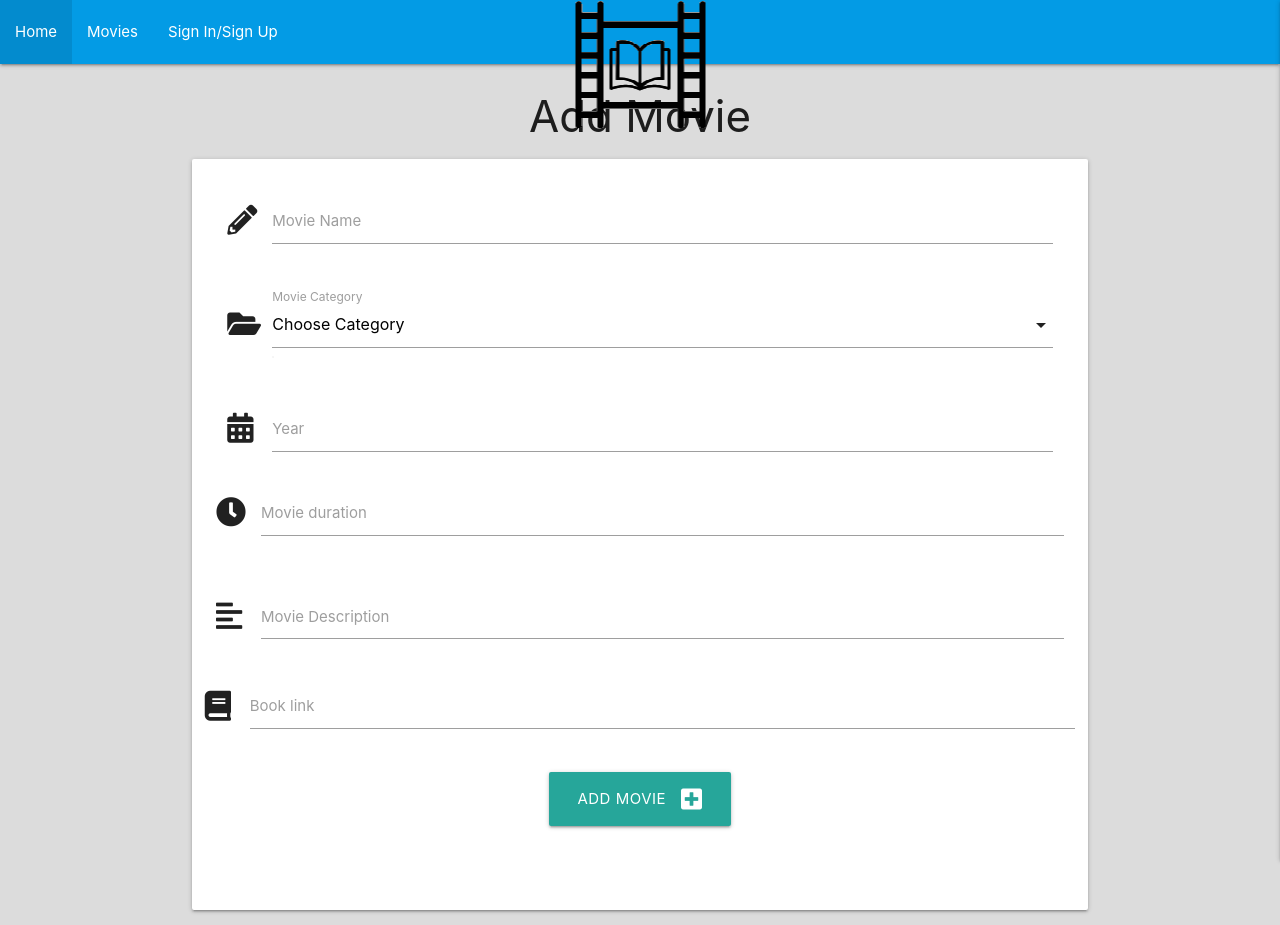
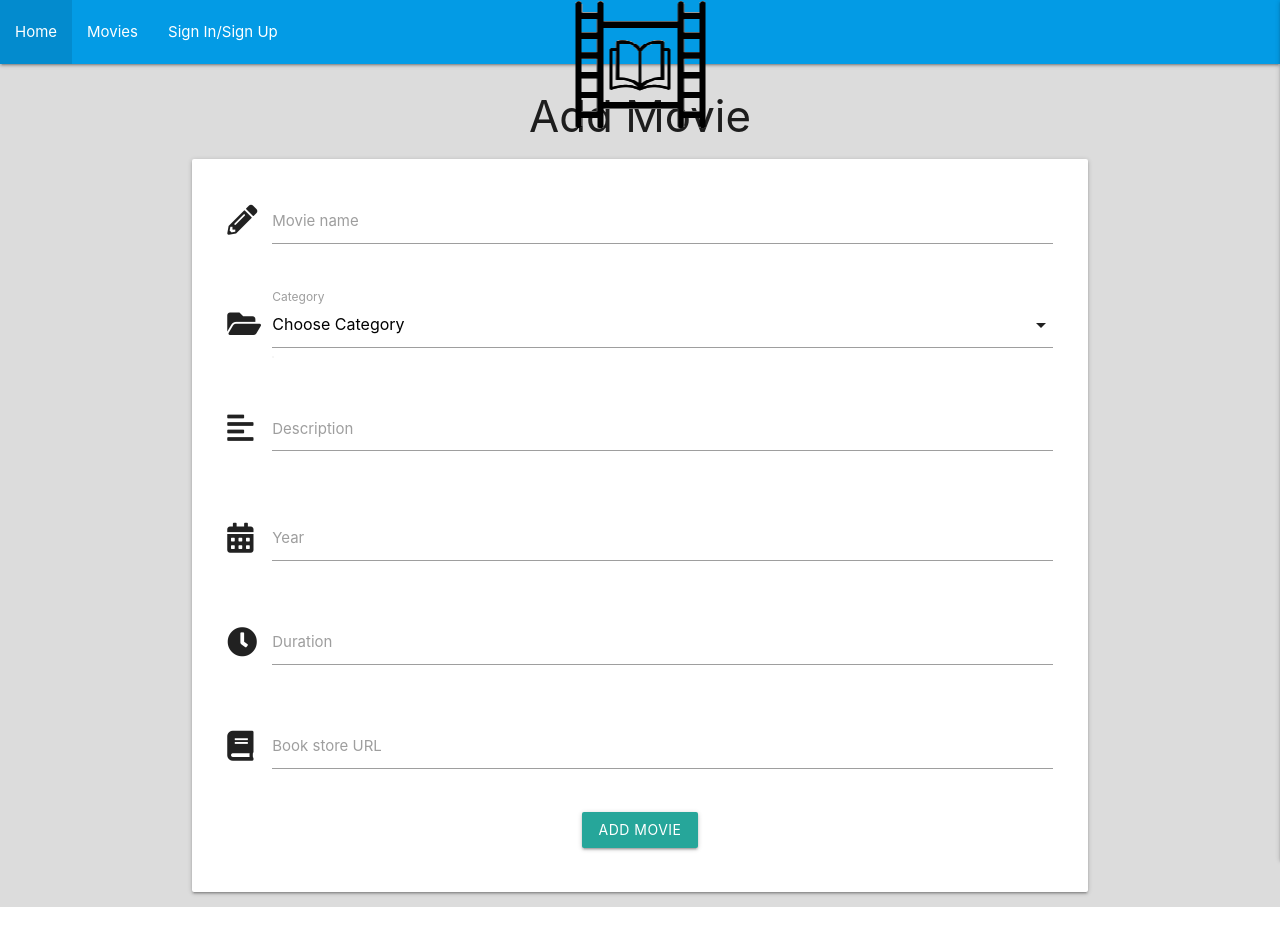
Before and after one commit to Code-Institute-Submissions/Dynjashik-MSP3-Movie-collection_OctREsub, a Flask app: page /add_movie in a window 1280 px wide. Run offline with Flask 2, Linux system fonts and the light colour scheme; data that the repository does not hold is empty; some libraries are stand-ins or nearby versions.

Commit message:
refactor add/edit movie pages: change year and duration input fields to type number, change order of description input field, remove icon from add movie button

```diff
--- a/templates/add_movie.html
+++ b/templates/add_movie.html
@@ -5,16 +5,16 @@
 
     <div class="row card-panel">
         <form class="col s12" method="POST" action="{{ url_for('add_movie') }}">
-        <!-- movie name -->
+            <!-- movie name -->
             <div class="row">
                 <div class="input-field col s12">
                     <i class="fas fa-pencil-alt prefix"></i>
                     <input id="movie_name" name="movie_name" minlength="4" maxlength="60"
                         type="text" class="validate" required>
-                    <label for="movie_name">Movie Name</label>
+                    <label for="movie_name">Movie name</label>
                 </div>
             </div>
-        <!-- category selection -->
+            <!-- category selection -->
             <div class="row">
 				<div class="input-field col s12">
                     <i class="fas fa-folder-open prefix"></i>
@@ -24,45 +24,47 @@
                             <option value="{{ category.category_name }}">{{ category.category_name }}</option>
                         {% endfor %}
                     </select>
-					<label for="category_name">Movie Category</label>
+					<label for="category_name">Category</label>
 				</div>
 			</div>
-        <!-- year picker  Доделать!!!!!!-->
-            <div class="row">
-                <div class="input-field col s12">
-                    <i class="fas fa-calendar-alt prefix"></i>
-                    <input id="year" name="year" type="text" class="datepicker validate" required>
-                    <label for="year">Year</label>
-                </div>
-            <div class="row">
-                <div class="input-field col s12">
-                    <i class="fas fa-clock prefix"></i>
-                    <input id="movie_duration" name="movie_duration" type="text" class="validate" required>
-                    <label for="movie_duration">Movie duration</label>
-                </div>
-            </div>
-        <!-- movie description -->
+            <!-- movie description -->
             <div class="row">
                 <div class="input-field col s12">
                     <i class="fas fa-align-left prefix"></i>
                     <textarea id="movie_description" name="movie_description" minlength="10"
-                        maxlength="200" class="materialize-textarea validate" required></textarea>
-                    <label for="movie_description">Movie Description</label>
+                        class="materialize-textarea validate" required></textarea>
+                    <label for="movie_description">Description</label>
                 </div>
-        <!-- book link -->
+            </div>
+            <!-- year -->
+            <div class="row">
+                <div class="input-field col s12">
+                    <i class="fas fa-calendar-alt prefix"></i>
+                    <input class="datepicker validate" type="number" id="year" name="year" min="1900" max="2100" required>
+                    <label for="year">Year</label>
+                </div>
+            </div>
+            <!-- movie duration -->
+            <div class="row">
+                <div class="input-field col s12">
+                    <i class="fas fa-clock prefix"></i>
+                    <input id="movie_duration" name="movie_duration" type="number" min="1" class="validate" required>
+                    <label for="movie_duration">Duration</label>
+                </div>
+            </div>
+            <!-- book store url link -->
             <div class="row">
                 <div class="input-field col s12">
                     <i class="fas fa-book prefix"></i>
                     <input id="book_link" name="book_link" type="text" class="validate" required>
-                    <label for="book_link">Book link</label>
+                    <label for="book_link">Book store URL</label>
                 </div>
             </div>
 
          <!-- submit button -->
             <div class="row">
                 <div class="col s12 center-align">
-                    <button type="submit" class="btn-large">Add movie
-                        <i class="fas fa-plus-square right"></i>
+                    <button type="submit" class="btn">Add movie
                     </button>
                 </div>
             </div>
```
Also changed, not shown: templates/edit_movie.html (+23 -23 lines).
